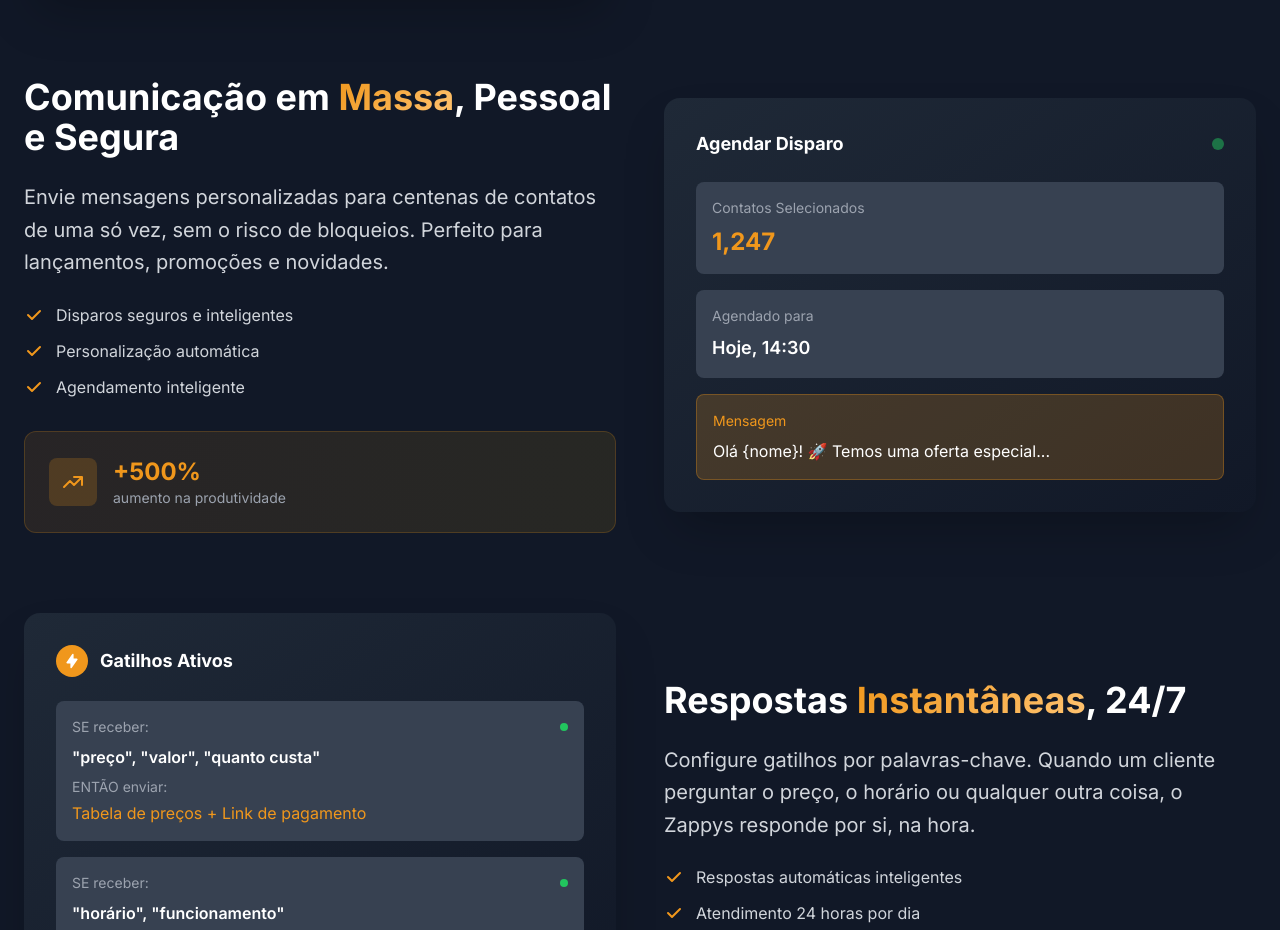
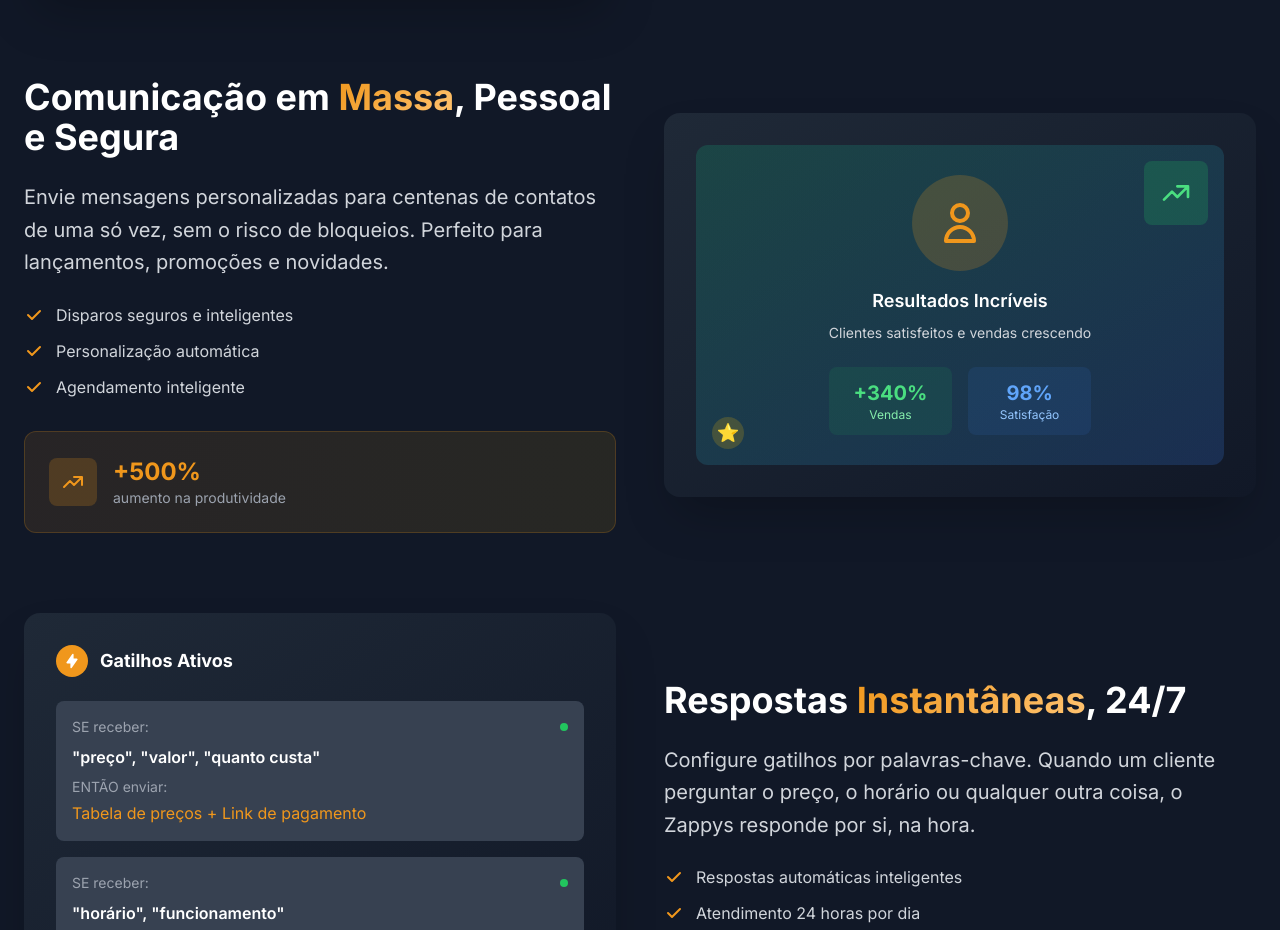
Before and after one commit to thiagobicioni/zappys-landing-page, a plain HTML site: page index.html in a window 1280 px wide. Shown: the part 1945-2875 px from the top of the page. Drawn offline with nearby package versions, Linux system fonts and the light colour scheme.

Commit message:
🎨 Header moderno com logo, botão verde-limão e imagens de comunicação focadas em pessoas e interfaces digitais

```diff
--- a/index.html
+++ b/index.html
@@ -376,28 +376,48 @@
                     </div>
                 </div>
 
+                <!-- Imagem de Comunicação: Aumento de Vendas -->
                 <div class="order-1 md:order-2 scroll-animate">
-                    <!-- Mockup de Agendamento -->
                     <div class="bg-gradient-to-br from-gray-800 to-gray-900 rounded-2xl p-8 shadow-2xl">
-                        <div class="flex items-center justify-between mb-6">
-                            <h4 class="text-lg font-bold text-white">Agendar Disparo</h4>
-                            <div class="w-3 h-3 bg-green-500 rounded-full animate-pulse"></div>
-                        </div>
-
-                        <div class="space-y-4">
-                            <div class="bg-gray-700 rounded-lg p-4">
-                                <div class="text-sm text-gray-400 mb-2">Contatos Selecionados</div>
-                                <div class="text-2xl font-bold text-zappys-orange">1,247</div>
+                        <!-- Ilustração: Pessoa celebrando vendas -->
+                        <div class="w-full h-80 bg-gradient-to-br from-emerald-500/20 to-blue-500/20 rounded-xl flex items-center justify-center relative overflow-hidden">
+                            <!-- Gráfico de Vendas -->
+                            <div class="absolute top-4 right-4">
+                                <div class="w-16 h-16 bg-green-500/20 rounded-lg flex items-center justify-center">
+                                    <svg class="w-8 h-8 text-green-400" fill="none" stroke="currentColor" viewBox="0 0 24 24">
+                                        <path stroke-linecap="round" stroke-linejoin="round" stroke-width="2" d="M13 7h8m0 0v8m0-8l-8 8-4-4-6 6"></path>
+                                    </svg>
+                                </div>
                             </div>
 
-                            <div class="bg-gray-700 rounded-lg p-4">
-                                <div class="text-sm text-gray-400 mb-2">Agendado para</div>
-                                <div class="text-lg font-semibold text-white">Hoje, 14:30</div>
+                            <!-- Pessoa Celebrando -->
+                            <div class="text-center">
+                                <div class="w-24 h-24 bg-zappys-orange/20 rounded-full flex items-center justify-center mx-auto mb-4">
+                                    <svg class="w-12 h-12 text-zappys-orange" fill="none" stroke="currentColor" viewBox="0 0 24 24">
+                                        <path stroke-linecap="round" stroke-linejoin="round" stroke-width="2" d="M16 7a4 4 0 11-8 0 4 4 0 018 0zM12 14a7 7 0 00-7 7h14a7 7 0 00-7-7z"></path>
+                                    </svg>
+                                </div>
+                                <p class="text-white font-semibold text-lg">Resultados Incríveis</p>
+                                <p class="text-gray-300 text-sm mt-2">Clientes satisfeitos e vendas crescendo</p>
+
+                                <!-- Métricas -->
+                                <div class="grid grid-cols-2 gap-4 mt-6">
+                                    <div class="bg-green-500/10 rounded-lg p-3">
+                                        <div class="text-green-400 font-bold text-xl">+340%</div>
+                                        <div class="text-green-300 text-xs">Vendas</div>
+                                    </div>
+                                    <div class="bg-blue-500/10 rounded-lg p-3">
+                                        <div class="text-blue-400 font-bold text-xl">98%</div>
+                                        <div class="text-blue-300 text-xs">Satisfação</div>
+                                    </div>
+                                </div>
                             </div>
 
-                            <div class="bg-zappys-orange/20 rounded-lg p-4 border border-zappys-orange/30">
-                                <div class="text-sm text-zappys-orange mb-2">Mensagem</div>
-                                <div class="text-white">Olá {nome}! 🚀 Temos uma oferta especial...</div>
+                            <!-- Elementos Decorativos -->
+                            <div class="absolute bottom-4 left-4">
+                                <div class="w-8 h-8 bg-yellow-500/20 rounded-full flex items-center justify-center">
+                                    <span class="text-yellow-400 text-lg">⭐</span>
+                                </div>
                             </div>
                         </div>
                     </div>
```
